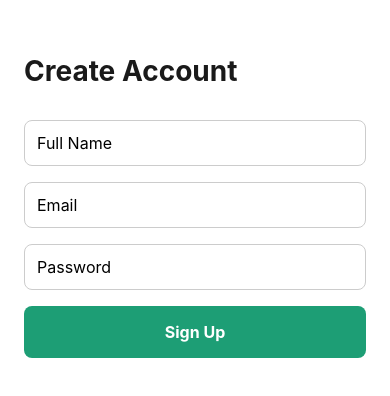
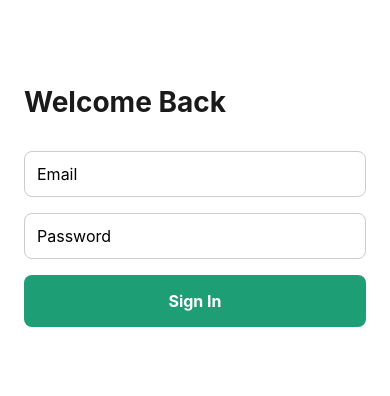
Before and after one commit to reidsroda/golf-coaching-app, a React Native app in the folder app/: screen /SignIn in a window 390 px wide. Shown: the part 216-612 px from the top of the page. Built offline with nearby package versions, Linux system fonts and the light colour scheme.

Commit message:
AIG-7: build sign in and sign out screens with auth navigation

```diff
--- a/app/App.tsx
+++ b/app/App.tsx
@@ -1,5 +1,39 @@
+import { useEffect, useState } from 'react'
+import { NavigationContainer } from '@react-navigation/native'
+import { createNativeStackNavigator } from '@react-navigation/native-stack'
+import { supabase } from './src/lib/supabase'
+import { Session } from '@supabase/supabase-js'
+import SignInScreen from './src/screens/SignInScreen'
 import SignUpScreen from './src/screens/SignUpScreen'
+import HomeScreen from './src/screens/HomeScreen'
+
+const Stack = createNativeStackNavigator()
 
 export default function App() {
-  return <SignUpScreen />
+  const [session, setSession] = useState<Session | null>(null)
+
+  useEffect(() => {
+    supabase.auth.getSession().then(({ data: { session } }) => {
+      setSession(session)
+    })
+
+    supabase.auth.onAuthStateChange((_event, session) => {
+      setSession(session)
+    })
+  }, [])
+
+  return (
+    <NavigationContainer>
+      <Stack.Navigator screenOptions={{ headerShown: false }}>
+        {session ? (
+          <Stack.Screen name="Home" component={HomeScreen} />
+        ) : (
+          <>
+            <Stack.Screen name="SignIn" component={SignInScreen} />
+            <Stack.Screen name="SignUp" component={SignUpScreen} />
+          </>
+        )}
+      </Stack.Navigator>
+    </NavigationContainer>
+  )
 }
--- a/app/package.json
+++ b/app/package.json
@@ -9,12 +9,16 @@
     "web": "expo start --web"
   },
   "dependencies": {
+    "@react-navigation/native": "^7.2.4",
+    "@react-navigation/native-stack": "^7.15.1",
     "@supabase/supabase-js": "^2.105.4",
     "expo": "~54.0.33",
     "expo-status-bar": "~3.0.9",
     "react": "19.1.0",
     "react-dom": "19.1.0",
     "react-native": "0.81.5",
+    "react-native-safe-area-context": "~5.6.0",
+    "react-native-screens": "~4.16.0",
     "react-native-web": "^0.21.0"
   },
   "devDependencies": {
--- /dev/null
+++ b/app/src/screens/HomeScreen.tsx
@@ -0,0 +1,44 @@
+import { View, Text, TouchableOpacity, StyleSheet, Alert } from 'react-native'
+import { supabase } from '../lib/supabase'
+
+export default function HomeScreen() {
+  async function handleSignOut() {
+    const { error } = await supabase.auth.signOut()
+    if (error) Alert.alert('Error', error.message)
+  }
+
+  return (
+    <View style={styles.container}>
+      <Text style={styles.title}>Welcome to AI Golf Coach</Text>
+      <TouchableOpacity style={styles.button} onPress={handleSignOut}>
+        <Text style={styles.buttonText}>Sign Out</Text>
+      </TouchableOpacity>
+    </View>
+  )
+}
+
+const styles = StyleSheet.create({
+  container: {
+    flex: 1,
+    padding: 24,
+    justifyContent: 'center',
+    backgroundColor: '#fff'
+  },
+  title: {
+    fontSize: 24,
+    fontWeight: 'bold',
+    marginBottom: 32,
+    color: '#1A1A1A'
+  },
+  button: {
+    backgroundColor: '#1D9E75',
+    padding: 16,
+    borderRadius: 8,
+    alignItems: 'center'
+  },
+  buttonText: {
+    color: '#fff',
+    fontSize: 16,
+    fontWeight: 'bold'
+  }
+})
--- /dev/null
+++ b/app/src/screens/SignInScreen.tsx
@@ -0,0 +1,86 @@
+import { useState } from 'react'
+import { View, Text, TextInput, TouchableOpacity, StyleSheet, Alert } from 'react-native'
+import { supabase } from '../lib/supabase'
+
+export default function SignInScreen() {
+  const [email, setEmail] = useState('')
+  const [password, setPassword] = useState('')
+  const [loading, setLoading] = useState(false)
+
+  async function handleSignIn() {
+    setLoading(true)
+    const { error } = await supabase.auth.signInWithPassword({ email, password })
+
+    if (error) {
+      Alert.alert('Error', error.message)
+    } else {
+      Alert.alert('Success', 'Signed in successfully!')
+    }
+    setLoading(false)
+  }
+
+  return (
+    <View style={styles.container}>
+      <Text style={styles.title}>Welcome Back</Text>
+
+      <TextInput
+        style={styles.input}
+        placeholder="Email"
+        value={email}
+        onChangeText={setEmail}
+        autoCapitalize="none"
+        keyboardType="email-address"
+      />
+
+      <TextInput
+        style={styles.input}
+        placeholder="Password"
+        value={password}
+        onChangeText={setPassword}
+        secureTextEntry
+      />
+
+      <TouchableOpacity
+        style={styles.button}
+        onPress={handleSignIn}
+        disabled={loading}
+      >
+        <Text style={styles.buttonText}>{loading ? 'Signing in...' : 'Sign In'}</Text>
+      </TouchableOpacity>
+    </View>
+  )
+}
+
+const styles = StyleSheet.create({
+  container: {
+    flex: 1,
+    padding: 24,
+    justifyContent: 'center',
+    backgroundColor: '#fff'
+  },
+  title: {
+    fontSize: 28,
+    fontWeight: 'bold',
+    marginBottom: 32,
+    color: '#1A1A1A'
+  },
+  input: {
+    borderWidth: 1,
+    borderColor: '#CCCCCC',
+    borderRadius: 8,
+    padding: 12,
+    marginBottom: 16,
+    fontSize: 16
+  },
+  button: {
+    backgroundColor: '#1D9E75',
+    padding: 16,
+    borderRadius: 8,
+    alignItems: 'center'
+  },
+  buttonText: {
+    color: '#fff',
+    fontSize: 16,
+    fontWeight: 'bold'
+  }
+})
```
Also changed, not shown: app/src/navigation/AuthNavigator.tsx (added, +14 -0 lines), 1 other file (tests, documents, lock files or other folders).
